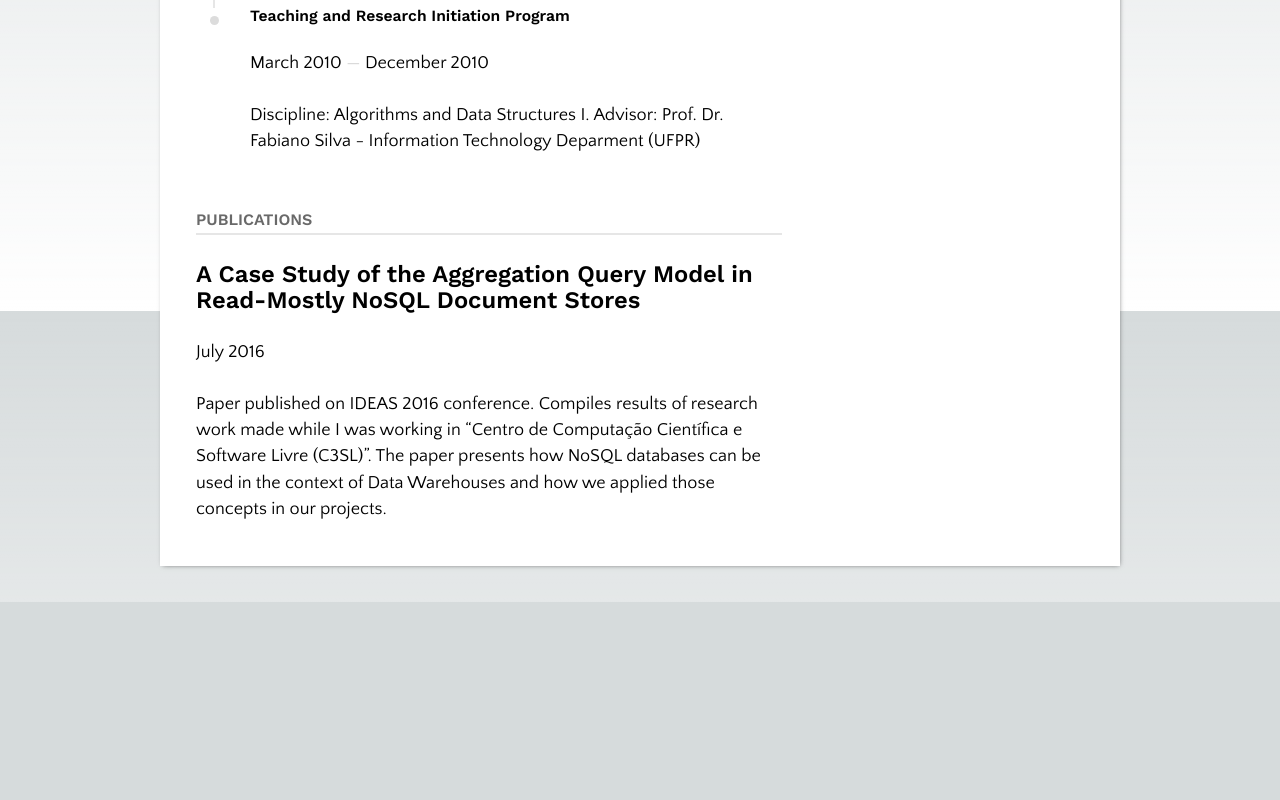
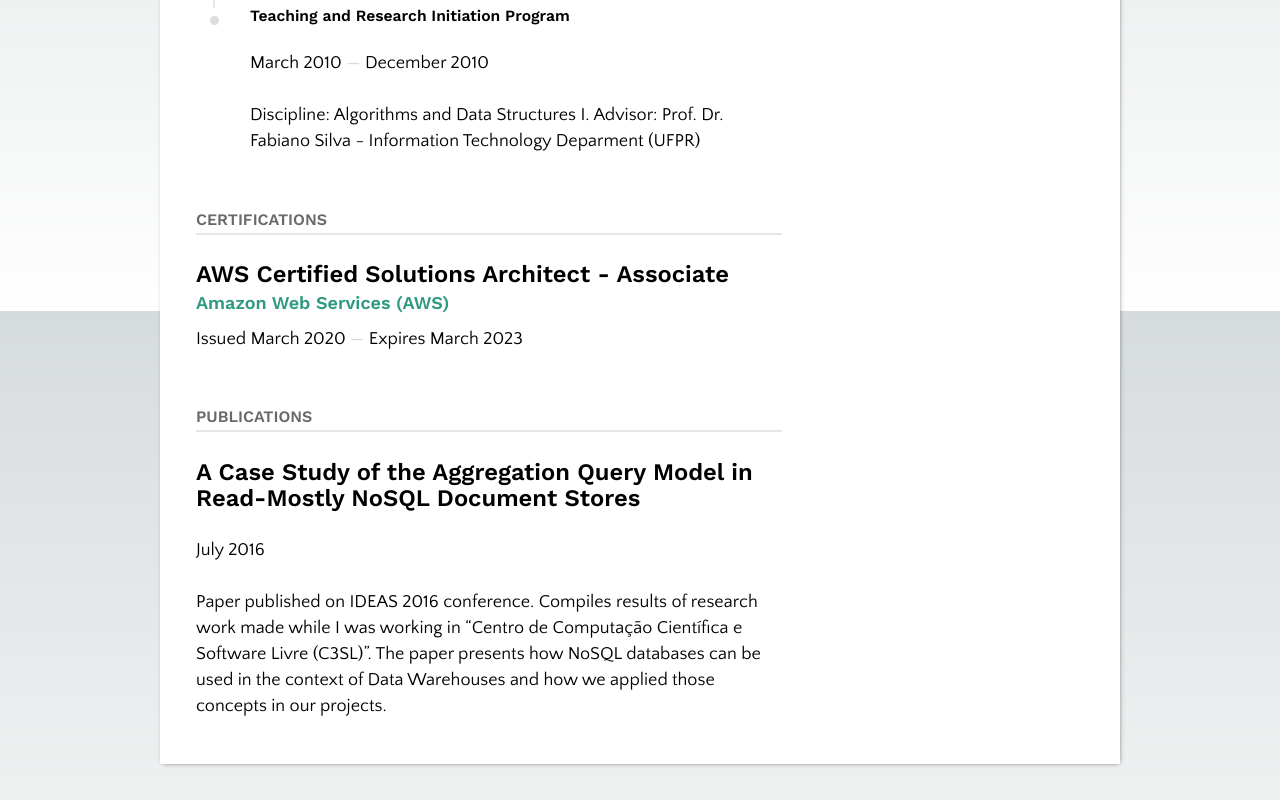
Before and after one commit to bazk/resume, a Next.js app: page /en in a window 1280 px wide. Shown: the part 4489-5289 px from the top of the page. Before the commit the page ends 5091 px from the top, so only its background shows below. Built offline with nearby package versions, Linux system fonts and the light colour scheme.

Commit message:
add certification

```diff
--- /dev/null
+++ b/src/components/Certification.tsx
@@ -0,0 +1,47 @@
+import styled from "styled-components";
+
+import { DateIntervalSeparator } from "@/components/DateIntervalSeparator";
+
+const Title = styled.h3`
+  margin-bottom: 0.25em;
+`;
+
+const Organization = styled.h4`
+  color: #2e9a82;
+  margin-bottom: 0.75em;
+`;
+
+export type CertificationProps = {
+  title?: string;
+  organization?: string;
+  fromDate?: string;
+  toDate?: string;
+  children: React.ReactNode;
+};
+
+export function Certification({
+  title,
+  organization,
+  fromDate,
+  toDate,
+  children,
+}: CertificationProps) {
+  return (
+    <>
+      <Title>{title}</Title>
+      {organization && <Organization>{organization}</Organization>}
+
+      {fromDate && toDate && (
+        <p>
+          {fromDate}
+          <DateIntervalSeparator />
+          {toDate}
+        </p>
+      )}
+      {fromDate && !toDate && <p>{fromDate}</p>}
+      {!fromDate && toDate && <p>{toDate}</p>}
+
+      {children}
+    </>
+  );
+}
--- a/src/data/bazk.resume.tsx
+++ b/src/data/bazk.resume.tsx
@@ -724,5 +724,12 @@ export const BazkResume: Resume = {
     },
   ],
 
-  // certifications: [],
+  certifications: [
+    {
+      title: "AWS Certified Solutions Architect - Associate",
+      organization: "Amazon Web Services (AWS)",
+      issueDate: { en: "March 2020", pt: "Março 2020" },
+      expirationDate: { en: "March 2023", pt: "Março 2023" },
+    },
+  ],
 };
--- a/src/pages/[lang].tsx
+++ b/src/pages/[lang].tsx
@@ -17,6 +17,7 @@ import { ExperienceProject } from "@/components/ExperienceProject";
 import { TagGroup } from "@/components/TagGroup";
 import { Tag } from "@/components/Tag";
 import { Bullet } from "@/components/Bullet";
+import { Certification } from "@/components/Certification";
 
 const messages = {
   en: {
@@ -29,6 +30,8 @@ const messages = {
     technicalSkills: "Technical skills",
     softSkills: "Soft skills",
     languages: "Languages",
+    issuedAt: "Issued {date}",
+    expiredAt: "Expires {date}",
   },
   pt: {
     summary: "Resumo",
@@ -40,6 +43,8 @@ const messages = {
     technicalSkills: "Conhecimentos Técnicos",
     softSkills: "Habilidades e Competências",
     languages: "Idiomas",
+    issuedAt: "Emitido {date}",
+    expiredAt: "Expiração {date}",
   },
 };
 
@@ -185,14 +190,16 @@ export default function ResumePage({ lang }: ResumePageProps) {
           {data.certifications && (
             <section>
               <h2>{t("certifications")}</h2>
-              {data.certifications.map((certification, idx) => (
-                <ExperienceJob
+              {data.certifications.map((cert, idx) => (
+                <Certification
                   key={idx}
-                  title={l(certification.title)}
-                  fromDate={l(certification.issueDate)}
+                  title={l(cert.title)}
+                  organization={l(cert.organization)}
+                  fromDate={`${t("issuedAt", { date: l(cert.issueDate) })}`}
+                  toDate={`${t("expiredAt", { date: l(cert.expirationDate) })}`}
                 >
-                  {l(certification.description)}
-                </ExperienceJob>
+                  {l(cert.description)}
+                </Certification>
               ))}
             </section>
           )}
```
